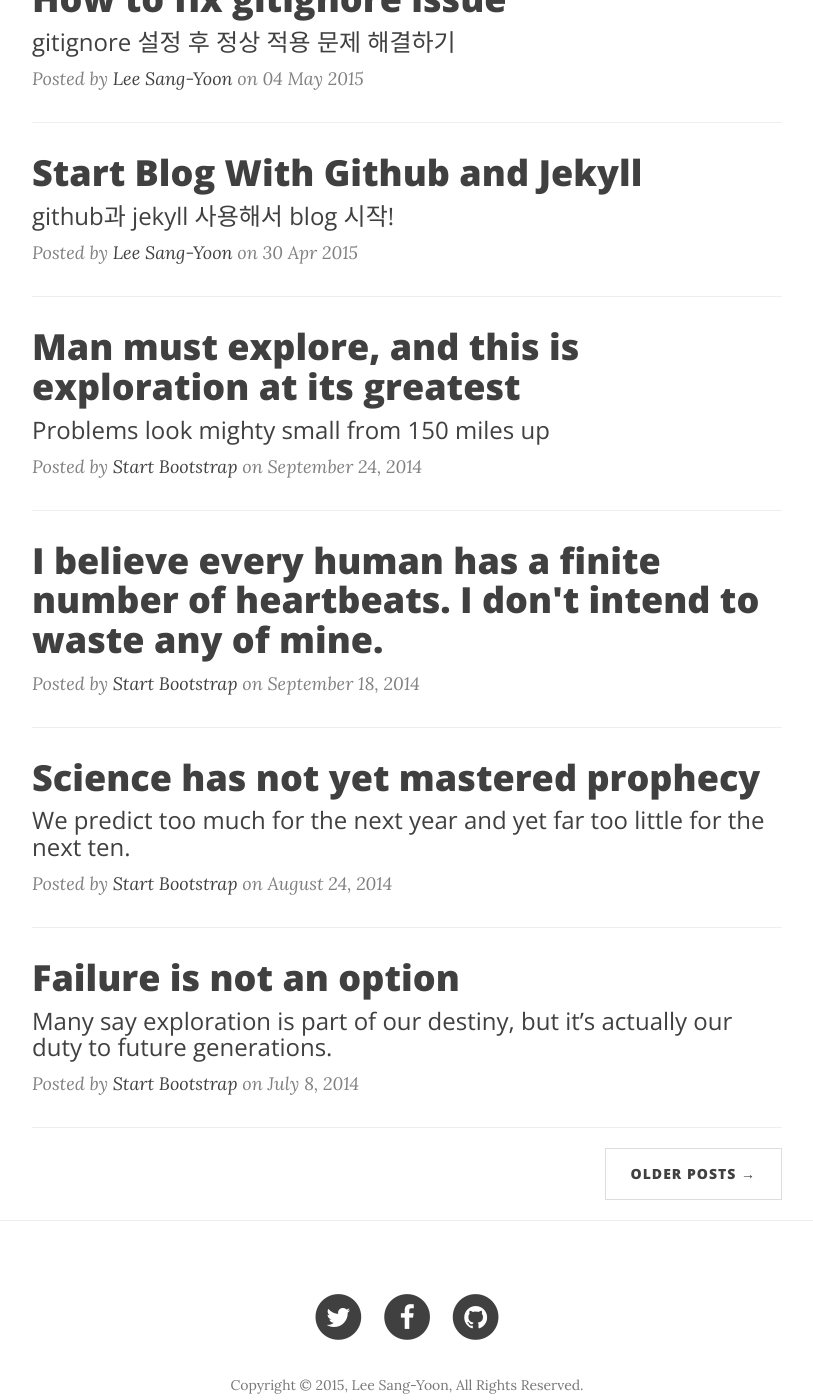
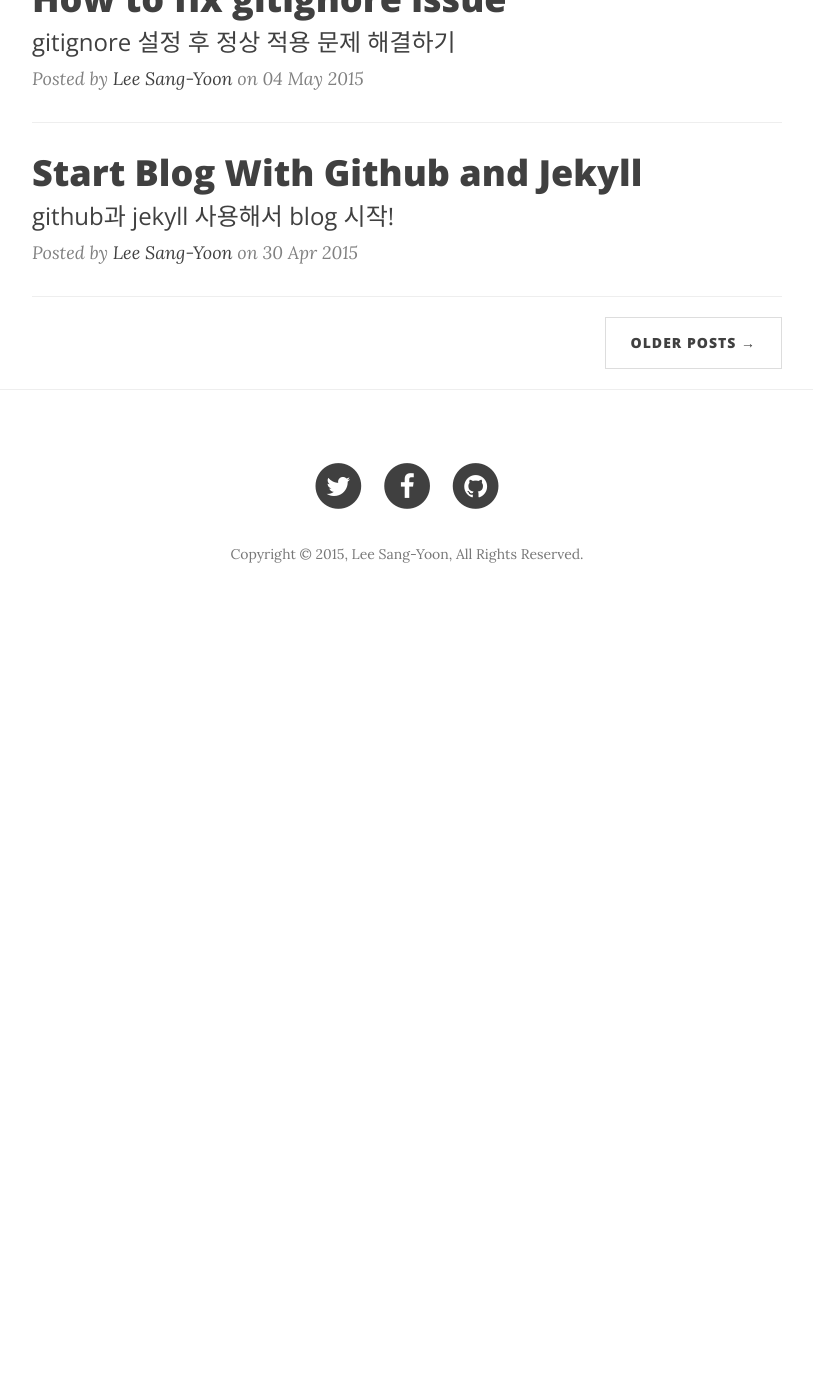
Before and after one commit to pinetree408/pinetree408.github.io, a Jekyll site: the page built from index.html, in a window 1280 px wide and 1400 px high, scrolled down 1071 px. Shown: the whole window, without its empty margins (233-1046 px from the left). Built offline with Jekyll 4.4.1, drawn with Linux system fonts in a browser that asks for light colours; nearby versions of some CDN libraries; after the commit the page ends 1701 px from its top, so only the background shows below that.

Commit message:
fix index & about

```diff
--- a/index.html
+++ b/index.html
@@ -38,52 +38,7 @@
 			<hr>
 			{% endfor %}
 
-                <div class="post-preview">
-                    <a href="post.html">
-                        <h2 class="post-title">
-                            Man must explore, and this is exploration at its greatest
-                        </h2>
-                        <h3 class="post-subtitle">
-                            Problems look mighty small from 150 miles up
-                        </h3>
-                    </a>
-                    <p class="post-meta">Posted by <a href="#">Start Bootstrap</a> on September 24, 2014</p>
-                </div>
-                <hr>
-                <div class="post-preview">
-                    <a href="post.html">
-                        <h2 class="post-title">
-                            I believe every human has a finite number of heartbeats. I don't intend to waste any of mine.
-                        </h2>
-                    </a>
-                    <p class="post-meta">Posted by <a href="#">Start Bootstrap</a> on September 18, 2014</p>
-                </div>
-                <hr>
-                <div class="post-preview">
-                    <a href="post.html">
-                        <h2 class="post-title">
-                            Science has not yet mastered prophecy
-                        </h2>
-                        <h3 class="post-subtitle">
-                            We predict too much for the next year and yet far too little for the next ten.
-                        </h3>
-                    </a>
-                    <p class="post-meta">Posted by <a href="#">Start Bootstrap</a> on August 24, 2014</p>
-                </div>
-                <hr>
-                <div class="post-preview">
-                    <a href="post.html">
-                        <h2 class="post-title">
-                            Failure is not an option
-                        </h2>
-                        <h3 class="post-subtitle">
-                            Many say exploration is part of our destiny, but it’s actually our duty to future generations.
-                        </h3>
-                    </a>
-                    <p class="post-meta">Posted by <a href="#">Start Bootstrap</a> on July 8, 2014</p>
-                </div>
-                <hr>
-                <!-- Pager -->
+               <!-- Pager -->
                 <ul class="pager">
                     <li class="next">
                         <a href="#">Older Posts &rarr;</a>
```
Also changed, not shown: about.html (+18 -4 lines).
